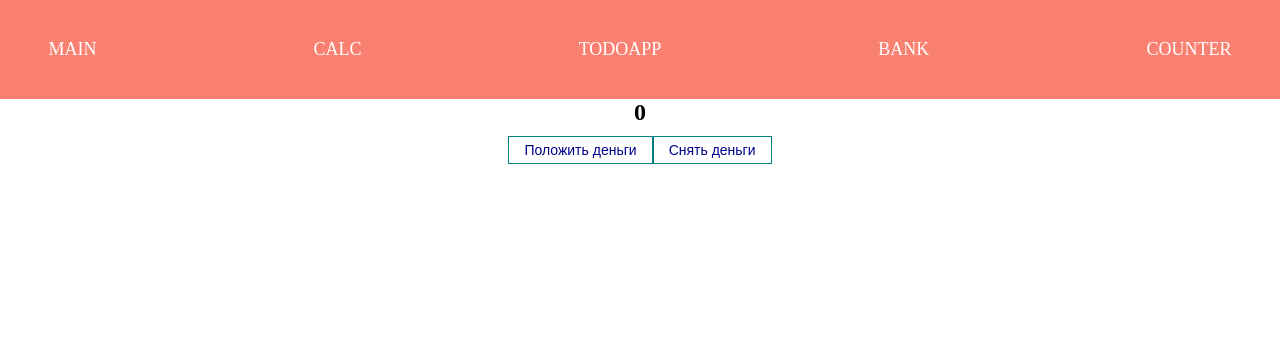
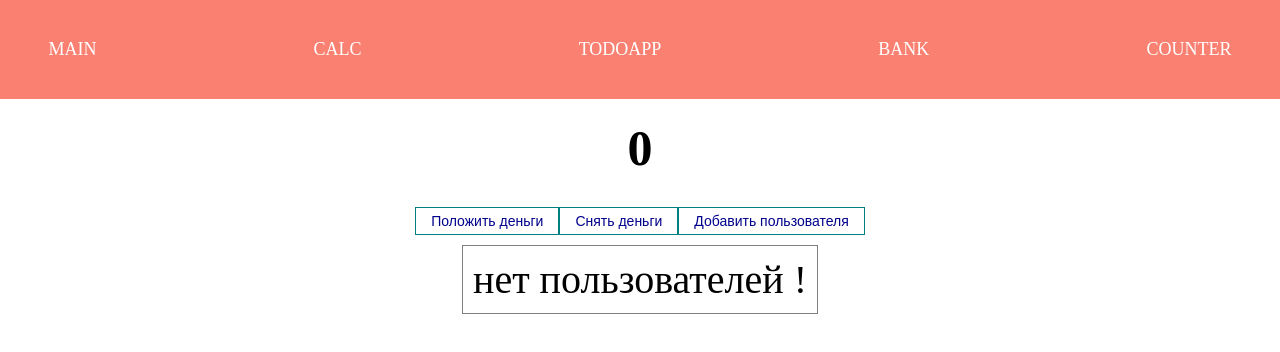
Before and after one commit to Bannord/FirstPet, a React (Create React App) app: page /bank in a window 1280 px wide. Shown: the top 352 px of the page. Built offline with nearby package versions, Linux system fonts and the light colour scheme.

Commit message:
redux array, refactoring code

```diff
--- a/src/App.js
+++ b/src/App.js
@@ -6,13 +6,10 @@ import Post from "./components/Pages/Post";
 import Calc from "./components/Calc/Calc";
 import MainPage from "./components/Pages/MainPage";
 
-
 import Bank from "./components/Pages/ReduxBank/Bank";
-
 
 function App() {
   return (
-
     <div className="App">
       <Header />
 
@@ -24,7 +21,6 @@ function App() {
         <Route path="/calc" element={<Calc />}></Route>
       </Routes>
     </div>
-
   );
 }
 
--- a/src/components/Pages/ReduxBank/Bank.jsx
+++ b/src/components/Pages/ReduxBank/Bank.jsx
@@ -1,6 +1,15 @@
 import React from "react";
+
 import { useDispatch, useSelector } from "react-redux";
+
 import MyButton from "../../UI/button/MyButton";
+
+import { addCashAction, getCashAction } from "./Reducers/cashReducers";
+
+import {
+  addCustomerAction,
+  removeCustomerAction,
+} from "./Reducers/customersReducer";
 
 import "./Bank.scss";
 
@@ -8,23 +17,56 @@ export default function Bank() {
   const dispatch = useDispatch();
   const cash = useSelector((state) => state.cash.cash);
 
+  const customers = useSelector((state) => state.customers.customers);
+
   const addCash = (cash) => {
-    dispatch({ type: "ADD_CASH", payload: cash });
+    dispatch(addCashAction(cash));
   };
 
   const getCash = (cash) => {
-    dispatch({ type: "GET_CASH", payload: cash });
+    dispatch(getCashAction(cash));
+  };
+
+  const addCustomer = (name) => {
+    const customers = {
+      name,
+      id: Date.now(),
+    };
+
+    dispatch(addCustomerAction(customers));
+  };
+
+  const removeCustomers = (customers) => {
+    dispatch(removeCustomerAction(customers.id));
   };
 
   return (
     <div className="bank_btn">
-      <h2>{cash}</h2>
+      <h2 className="cash">{cash}</h2>
       <MyButton onClick={() => addCash(Number(prompt()))}>
         Положить деньги
       </MyButton>
       <MyButton onClick={() => getCash(Number(prompt()))}>
         Снять деньги
       </MyButton>
+      <MyButton onClick={() => addCustomer(prompt())}>
+        Добавить пользователя
+      </MyButton>
+
+      {customers.length > 0 ? (
+        <div>
+          {customers.map((customer) => (
+            <div
+              className="customer_title"
+              onClick={() => removeCustomers(customer)}
+            >
+              {customer.name}
+            </div>
+          ))}
+        </div>
+      ) : (
+        <div className="customer_title">нет пользователей !</div>
+      )}
     </div>
   );
 }
--- a/src/components/Pages/ReduxBank/Bank.scss
+++ b/src/components/Pages/ReduxBank/Bank.scss
@@ -1,3 +1,17 @@
 .bank_btn {
     text-align: center;
+
+    .cash {
+        margin: 20px 0;
+        font-size: 50px;
+    }
+
+    .customer_title {
+        border: 1px solid gray;
+        width: max-content;
+        margin: 10px auto;
+        padding: 10px;
+        margin-top: 10px;
+        font-size: 40px;
+    }
 }
--- a/src/components/Pages/ReduxBank/Reducers/cashReducers.js
+++ b/src/components/Pages/ReduxBank/Reducers/cashReducers.js
@@ -2,15 +2,21 @@ const defaultState = {
   cash: 0,
 };
 
+const ADD_CASH = "ADD_CASH";
+const GET_CASH = "GET_CASH";
+
 export const cashReducer = (state = defaultState, action) => {
   switch (action.type) {
-    case "ADD_CASH":
+    case ADD_CASH:
       return { ...state, cash: state.cash + action.payload };
 
-    case "GET_CASH":
+    case GET_CASH:
       return { ...state, cash: state.cash - action.payload };
 
     default:
       return state;
   }
 };
+
+export const addCashAction = (payload) => ({ type: ADD_CASH, payload });
+export const getCashAction = (payload) => ({ type: GET_CASH, payload });
--- a/src/components/Pages/ReduxBank/Reducers/customersReducer.js
+++ b/src/components/Pages/ReduxBank/Reducers/customersReducer.js
@@ -2,15 +2,32 @@ const defaultState = {
   customers: [],
 };
 
+const ADD_CUSTOMERS = "ADD_CUSTOMERS";
+const REMOVE_CUSTOMERS = "REMOVE_CUSTOMERS";
+
 export const customersReducer = (state = defaultState, action) => {
   switch (action.type) {
-    case "ADD_CUSTOMERS":
-      return { ...state, cash: state.cash + action.payload };
+    case ADD_CUSTOMERS:
+      return { ...state, customers: [...state.customers, action.payload] };
 
-    case "GET_CUSTOMERS":
-      return { ...state, cash: state.cash - action.payload };
+    case REMOVE_CUSTOMERS:
+      return {
+        ...state,
+        customers: state.customers.filter(
+          (customer) => customer.id !== action.payload
+        ),
+      };
 
     default:
       return state;
   }
 };
+
+export const addCustomerAction = (payload) => ({
+  type: ADD_CUSTOMERS,
+  payload,
+});
+export const removeCustomerAction = (payload) => ({
+  type: REMOVE_CUSTOMERS,
+  payload,
+});
```
